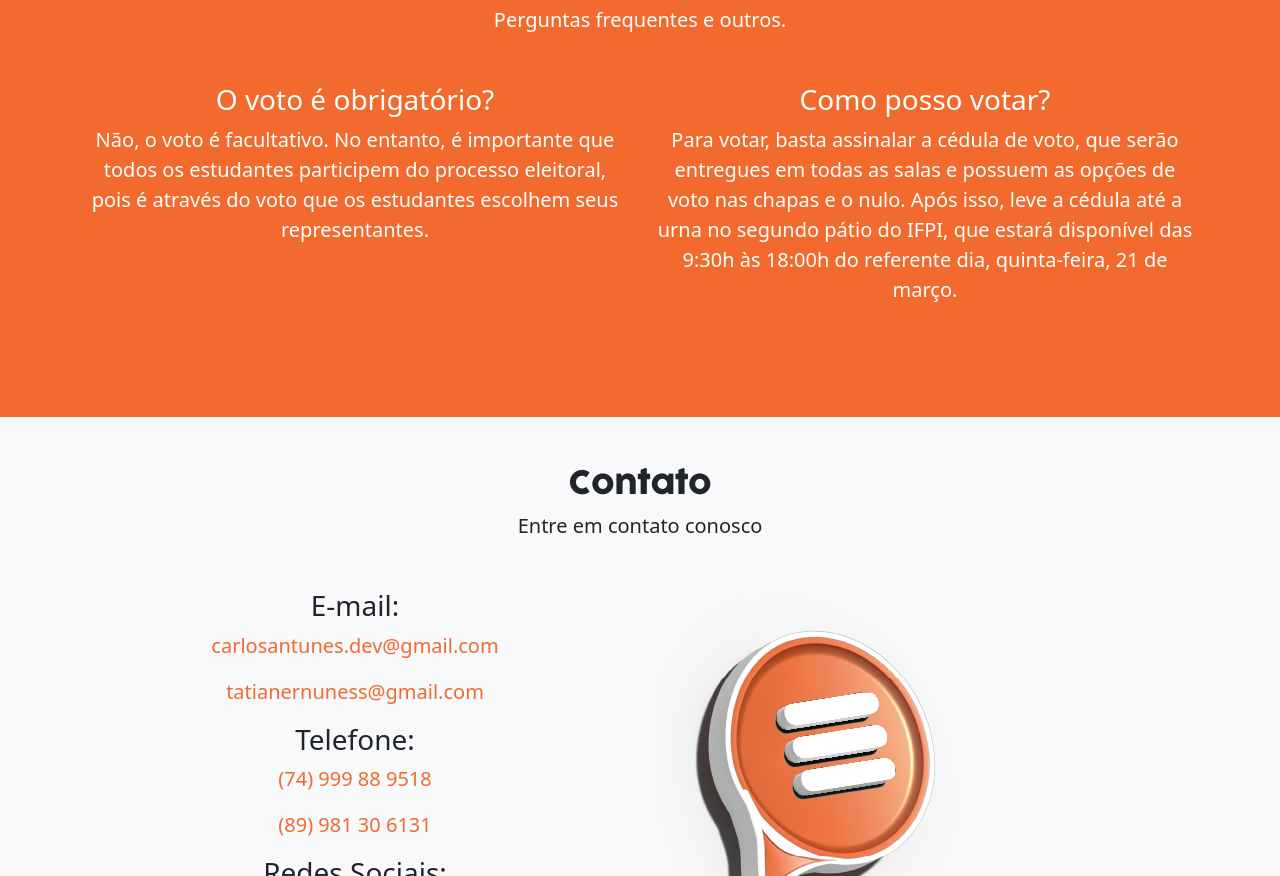
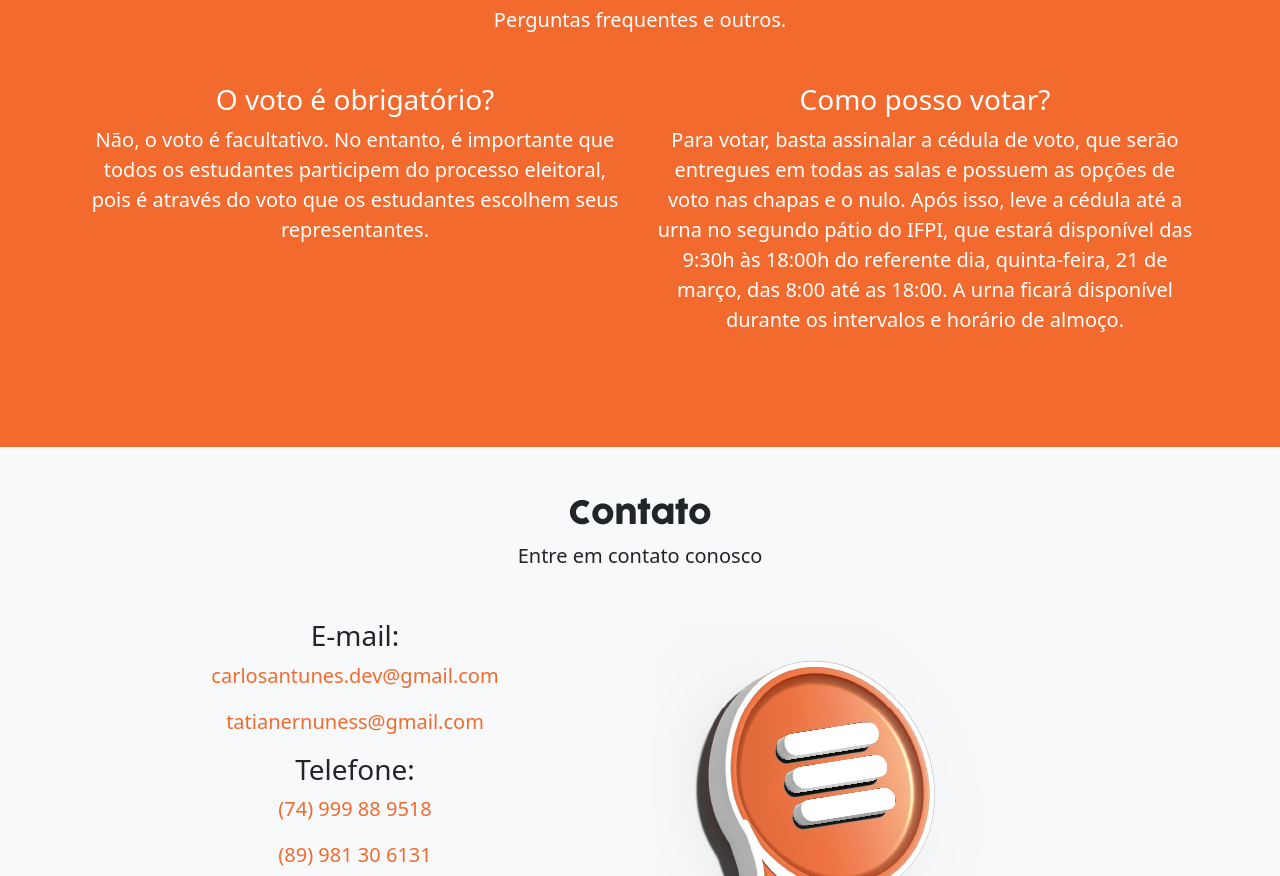
Before and after one commit to carlusnz-dev/gremio-rupestre, a plain HTML site: page index.html in a window 1280 px wide. Shown: the part 4488-5364 px from the top of the page. Drawn offline with nearby package versions, Linux system fonts and the light colour scheme.

Commit message:
mudança no horário das eleições

```diff
--- a/index.html
+++ b/index.html
@@ -527,7 +527,7 @@
                             Para votar, basta assinalar a cédula de voto, que serão entregues em todas as salas e
                             possuem as opções de voto nas chapas e o nulo. Após isso, leve a cédula até a urna no
                             segundo pátio do IFPI, que estará disponível das 9:30h às 18:00h do referente dia,
-                            quinta-feira, 21 de março.
+                            quinta-feira, 21 de março, das 8:00 até as 18:00. A urna ficará disponível durante os intervalos e horário de almoço.
                         </p>
                     </div>
 
```
